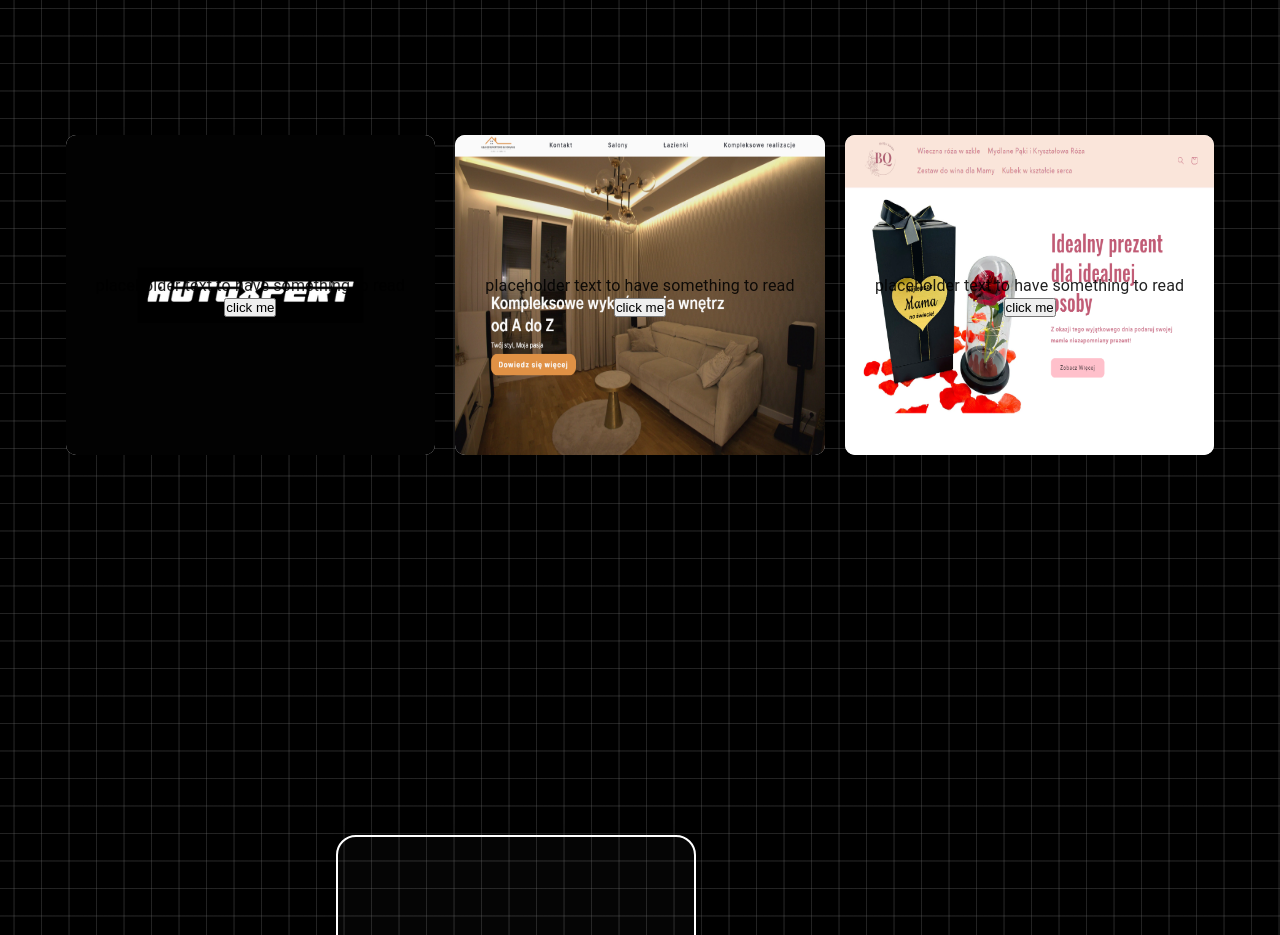
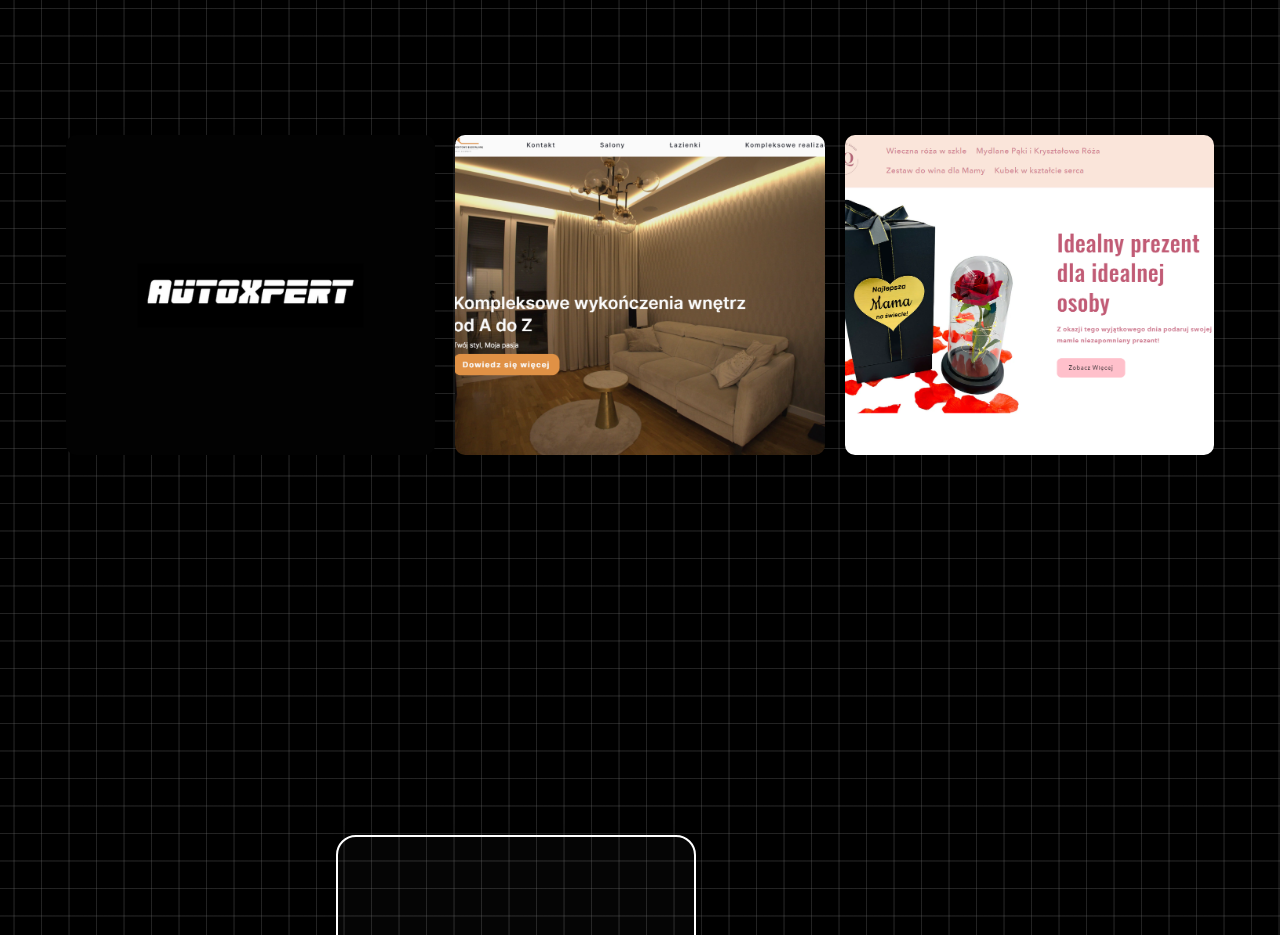
Before and after one commit to Kobi-os/Kobi-Dev-Portfolio-Website, a React (Vite) app: page / in a window 1280 px wide. Shown: the part 1380-2315 px from the top of the page. Built offline with nearby package versions, Linux system fonts and the light colour scheme; a web font is replaced by a local one.

Commit message:
animations

```diff
--- a/src/components/Projects.jsx
+++ b/src/components/Projects.jsx
@@ -1,17 +1,20 @@
 import React, {useRef} from 'react'
 import './projects.css'
-import { Typography } from '@mui/material'
-import { motion, useScroll, useTransform } from 'framer-motion'
+import { Button, Typography } from '@mui/material'
+import { color, motion, useScroll, useTransform } from 'framer-motion'
 
 const projectImages = [
   {
-    img: "/src/assets/project logo/photos/autoXpertWebsite.png"
+    img: "/src/assets/project logo/photos/autoXpertWebsite.png",
+    text: "My first project, in a freelancing journey, was a e-commerce shop on Shopify platform. I was responsible for the whole project, from design to implementation. I have created a theme, based on the client's needs. I have integrated shop with a provider app, that allows the client to manage the products in a more efficient way."
   },
   {
-    img: "/src/assets/project logo/photos/dobrzykWebsite.png"
+    img: "/src/assets/project logo/photos/dobrzykWebsite.png",
+    text: "My second project was a website for a local construction company. I have created a website from scratch, using Wordpress. I have implemented a contact form, that sends an email to the company's email address. I have also implemented a gallery, that allows the client to add new projects to the website."
   },
   {
-    img: "/src/assets/project logo/photos/baqushop.png"
+    img: "/src/assets/project logo/photos/baqushop.png",
+    text: "My third project was also a e-commerce shop on Shopify platform. I have created a theme, based on the client's needs with a custom CSS for a unique components. The shop was created for mothers day It have fully working payments connected with Stripe."
   }
 ]
 
@@ -46,11 +49,35 @@ const Projects = () => {
             transition={{ delay: key * 0.3, duration: 0.3 }}
           >
             <img className='project-img' src={project.img} alt="" />
-            <motion.div className='placeholder'>
-              <Typography className='project-text'>
-                placeholder text to have something to read
-              </Typography>
-              <button className='project-button'>click me</button>
+            <motion.div className='info-box'>
+              <p className='project-text'>
+                {project.text}
+              </p>
+              <Button color='inherit' sx={{backgroundColor: 'black'}} className='visitButton' ba component={motion.button}
+              initial={{ "--x": "100%", scale: 1 }}
+              animate={{ "--x": "-100%"}}
+              whileTap={{ scale: 0.97 }}
+              whileHover={{ color: 'black'}}
+              transition={{
+                repeat: Infinity,
+                repeatType: "loop",
+                repeatDelay: 1,
+                type: "spring",
+                stiffness: 20,
+                damping: 15,
+                mass: 2,
+                scale: {
+                  type: "spring",
+                  stiffness: 10,
+                  damping: 5,
+                  mass: 0.5
+                }
+              }} >
+                <span className='buttonSpan'>
+                  Visit Website
+                </span>
+                <span  className='buttonOverlay'/>
+              </Button>
             </motion.div>
           </motion.div>
         );
--- a/src/components/projects.css
+++ b/src/components/projects.css
@@ -11,13 +11,11 @@
     flex-direction: row;
     justify-content: center;
     align-items: center;
-
 }
 
 .box {
     width: 30%;
     height: 40%;
-    background-color: #f1f1f1;
     margin: 10px;
     display: flex;
     justify-content: center;
@@ -32,9 +30,10 @@
     width: 100%;
     height: 100%;
     border-radius: 10px;
+    object-fit: cover;
 }
 
-.placeholder {
+.info-box {
     width: 100%;
     height: 100%;
     display: flex;
@@ -42,4 +41,18 @@
     align-items: center;
     flex-direction: column;
     position: absolute;
+    background-color: black;
+    border-radius: 9px;
+    padding: 10px;
+    opacity: 0;
+    transition: opacity 0.5s ease-in-out;
 }
+
+.info-box:hover {
+    opacity: 1;
+}
+
+.project-text {
+    color: #f1f1f1;
+    font-size: 1.2rem;
+}
```
